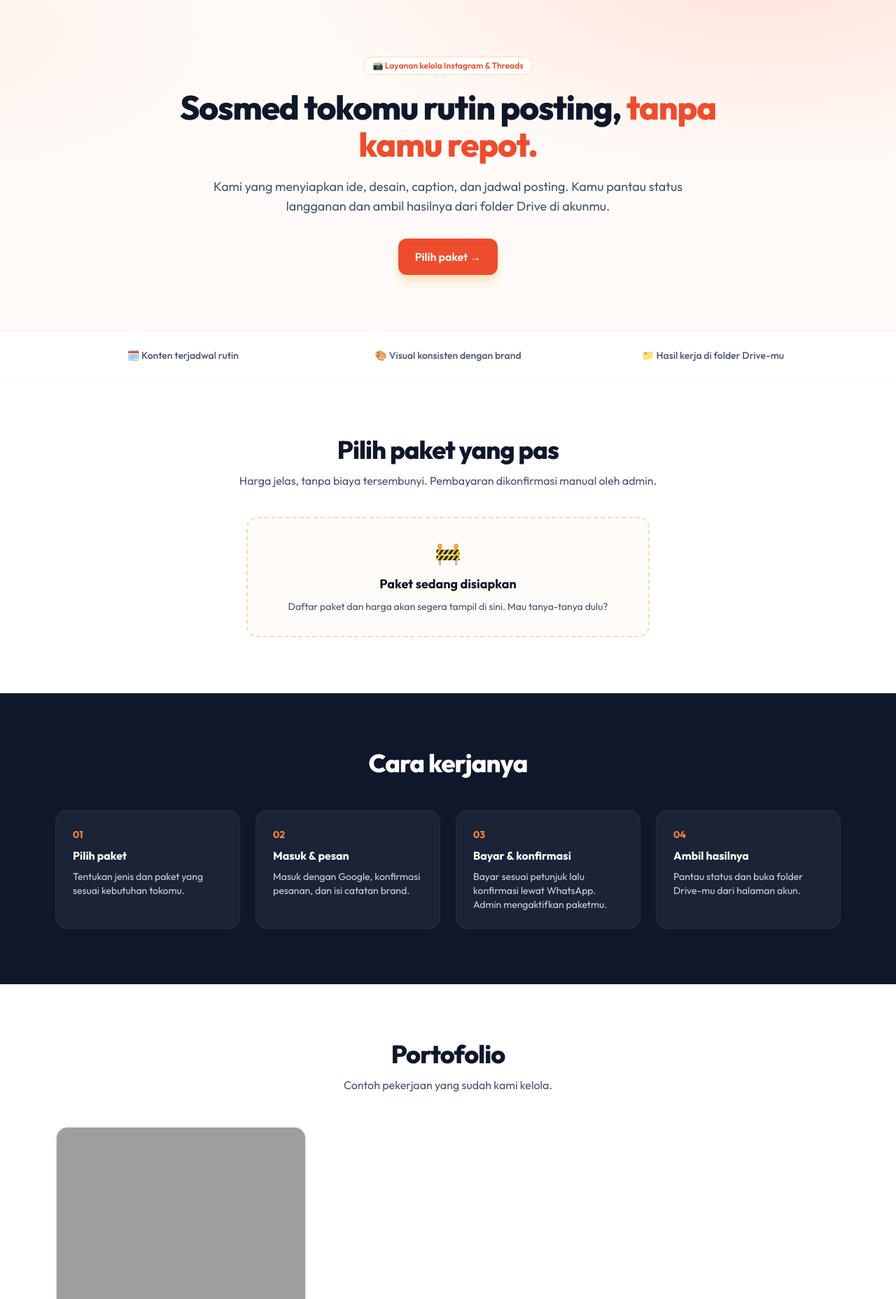
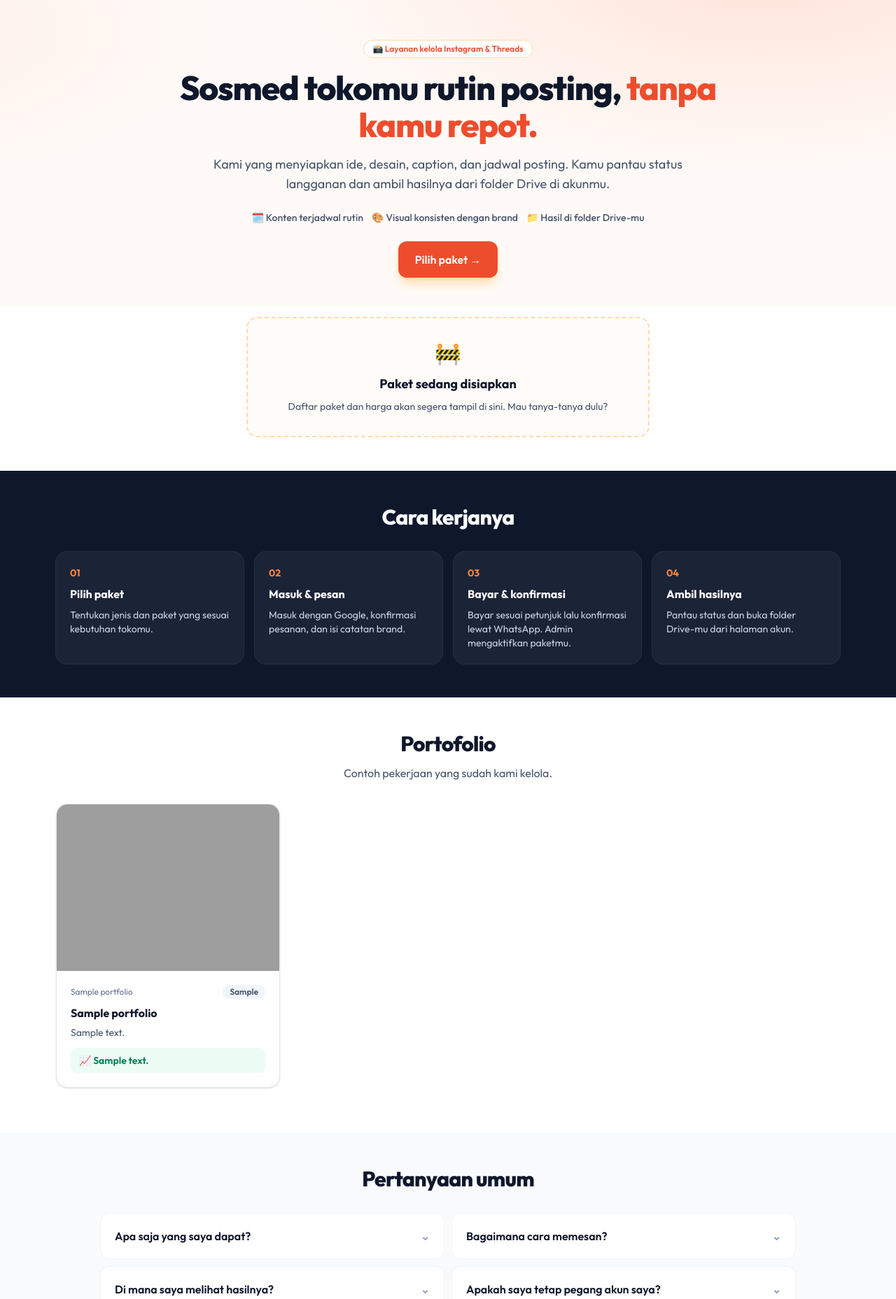
Before and after one commit to Rzzkan/spill-toko-server, a Laravel app: page /layanan in a window 1280 px wide. Shown: the part 77-1934 px from the top of the page at 70% size. Run offline with Laravel 12, Linux system fonts and the light colour scheme; data comes from the database, SQL or seed files in the repository; tables that the repository leaves empty hold one stand-in row (values such as "Sample post"); style sheets or scripts are compiled from the project's sources; grey boxes are pictures that could not be loaded.

Commit message:
Landing Layanan: paket bertab per jenis + kartu unggulan gelap, halaman dipadatkan; admin: petunjuk & tab per jenis
Co-Authored-By: Claude Sonnet 5.5 <noreply@anthropic.com>
Claude-Session: https://claude.ai/code/session_01UFrgoX3v5qNyNE2X11ivUq

```diff
--- a/resources/views/admin/layanan/plan-form.blade.php
+++ b/resources/views/admin/layanan/plan-form.blade.php
@@ -10,17 +10,17 @@
                 @foreach ($types as $t)<option value="{{ $t->id }}" @selected((int) old('service_type_id', $plan->service_type_id) === $t->id)>{{ $t->name }}</option>@endforeach
             </select></div>
         <x-admin.input label="Nama paket" name="name" :value="$plan->name" placeholder="mis. Growth" />
-        <x-admin.input label="Tagline" name="tagline" :value="$plan->tagline" class="sm:col-span-2" />
+        <x-admin.input label="Tagline (teks di bawah harga)" name="tagline" :value="$plan->tagline" class="sm:col-span-2" />
         <x-admin.input label="Harga (Rp)" name="price" type="number" :value="$plan->price" help="0 = belum dijual." />
         <x-admin.input label="Teks periode" name="period" :value="$plan->period" help="Tampil setelah harga, mis. /bulan." />
         <x-admin.input label="Lama langganan (hari)" name="duration_days" type="number" :value="$plan->duration_days" help="Dipakai saat paket diaktifkan tanpa tanggal berakhir." />
-        <x-admin.input label="Label (opsional)" name="badge" :value="$plan->badge" placeholder="mis. Paling laris" />
+        <x-admin.input label="Lencana (kosong = \"Rekomendasi\" untuk paket unggulan)" name="badge" :value="$plan->badge" placeholder="mis. Paling laris" />
         <div class="sm:col-span-2"><label class="mb-1.5 block text-sm font-medium text-gray-700 dark:text-gray-400">Fitur (satu per baris)</label>
             <textarea name="features" rows="6" class="w-full rounded-lg border border-gray-300 bg-transparent p-3 text-sm dark:border-gray-700 dark:text-white/90">{{ old('features', $plan->features) }}</textarea></div>
         <x-admin.input label="Urutan tampil" name="sort" type="number" :value="$plan->sort" />
         <div class="flex flex-col gap-2 pt-1 text-sm text-gray-700 dark:text-gray-300">
             <label class="flex items-center gap-2"><input type="checkbox" name="is_active" value="1" @checked(old('is_active', $plan->is_active))> Aktif (dijual di halaman publik)</label>
-            <label class="flex items-center gap-2"><input type="checkbox" name="is_featured" value="1" @checked(old('is_featured', $plan->is_featured))> Tandai sebagai unggulan</label>
+            <label class="flex items-center gap-2"><input type="checkbox" name="is_featured" value="1" @checked(old('is_featured', $plan->is_featured))> Tandai sebagai unggulan (kartu gelap di tengah, sebaiknya satu per jenis)</label>
         </div>
         <div class="flex gap-3 sm:col-span-2"><x-admin.btn>Simpan</x-admin.btn><x-admin.btn tone="outline" type="button" :href="route('admin.layanan.plans')">Batal</x-admin.btn></div>
     </div>
--- a/resources/views/admin/layanan/type-form.blade.php
+++ b/resources/views/admin/layanan/type-form.blade.php
@@ -7,7 +7,7 @@
     <div class="grid gap-4">
         <x-admin.input label="Nama jenis" name="name" :value="$type->name" placeholder="mis. Instagram + Threads" />
         <x-admin.input label="Deskripsi singkat" name="description" :value="$type->description" />
-        <x-admin.input label="Urutan tampil" name="sort" type="number" :value="$type->sort" />
+        <x-admin.input label="Urutan tab (kecil = paling kiri)" name="sort" type="number" :value="$type->sort" />
         <label class="flex items-center gap-2 text-sm text-gray-700 dark:text-gray-300"><input type="checkbox" name="is_active" value="1" @checked(old('is_active', $type->is_active))> Aktif (tampil di halaman publik)</label>
         <div class="flex gap-3"><x-admin.btn>Simpan</x-admin.btn><x-admin.btn tone="outline" type="button" :href="route('admin.layanan.plans')">Batal</x-admin.btn></div>
     </div>
--- a/resources/views/public/hub.blade.php
+++ b/resources/views/public/hub.blade.php
@@ -55,7 +55,7 @@
                 <div class="invisible absolute left-1/2 top-full z-50 w-72 -translate-x-1/2 pt-3 opacity-0 transition group-hover:visible group-hover:opacity-100 group-focus-within:visible group-focus-within:opacity-100">
                     <div class="rounded-xl border border-slate-200 bg-white p-2 shadow-xl">
                         @foreach ($layananTypes as $t)
-                            <a href="{{ route('layanan') }}#paket" class="block rounded-lg px-3 py-2.5 hover:bg-orange-50"><span class="block truncate font-semibold text-slate-800">{{ $t->name }}</span>@if ($t->description)<span class="block truncate text-xs font-normal text-slate-500">{{ $t->description }}</span>@endif</a>
+                            <a href="{{ route('layanan', ['tab' => $t->slug]) }}#paket" class="block rounded-lg px-3 py-2.5 hover:bg-orange-50"><span class="block truncate font-semibold text-slate-800">{{ $t->name }}</span>@if ($t->description)<span class="block truncate text-xs font-normal text-slate-500">{{ $t->description }}</span>@endif</a>
                         @endforeach
                         <a href="{{ route('layanan') }}" class="mt-1 block rounded-lg border-t border-slate-100 px-3 py-2.5 text-center text-[#ee4d2d] hover:bg-orange-50">Semua layanan &amp; portofolio →</a>
                     </div>
--- a/resources/views/public/layanan.blade.php
+++ b/resources/views/public/layanan.blade.php
@@ -45,83 +45,85 @@
 @if (session('error'))<div class="mx-auto mt-4 max-w-6xl rounded-xl border border-red-300 bg-red-50 p-4 text-sm text-red-700">⚠ {{ session('error') }}</div>@endif
 
 <section class="grad">
-    <div class="mx-auto max-w-4xl px-4 pb-16 pt-14 text-center lg:pb-20 lg:pt-20">
+    <div class="mx-auto max-w-4xl px-4 pb-8 pt-10 text-center lg:pb-10 lg:pt-14">
         <span class="inline-flex items-center gap-2 rounded-full border border-orange-200 bg-white px-3 py-1 text-xs font-semibold text-[#ee4d2d]">📸 Layanan kelola Instagram &amp; Threads</span>
-        <h1 class="mt-5 text-4xl font-extrabold leading-[1.1] tracking-tight text-slate-900 sm:text-5xl">Sosmed tokomu rutin posting, <span class="text-[#ee4d2d]">tanpa kamu repot.</span></h1>
-        <p class="mx-auto mt-5 max-w-2xl text-lg text-slate-600">Kami yang menyiapkan ide, desain, caption, dan jadwal posting. Kamu pantau status langganan dan ambil hasilnya dari folder Drive di akunmu.</p>
-        <div class="mt-8 flex flex-wrap items-center justify-center gap-3">
+        <h1 class="mt-4 text-3xl font-extrabold leading-[1.1] tracking-tight text-slate-900 sm:text-5xl">Sosmed tokomu rutin posting, <span class="text-[#ee4d2d]">tanpa kamu repot.</span></h1>
+        <p class="mx-auto mt-4 max-w-2xl text-base text-slate-600 sm:text-lg">Kami yang menyiapkan ide, desain, caption, dan jadwal posting. Kamu pantau status langganan dan ambil hasilnya dari folder Drive di akunmu.</p>
+        <div class="mt-6 flex flex-wrap items-center justify-center gap-3 text-sm font-medium text-slate-600"><span>🗓️ Konten terjadwal rutin</span><span>🎨 Visual konsisten dengan brand</span><span>📁 Hasil di folder Drive-mu</span></div>
+        <div class="mt-6 flex flex-wrap items-center justify-center gap-3">
             <a href="#paket" class="rounded-xl bg-[#ee4d2d] px-6 py-3.5 text-base font-semibold text-white shadow-lg shadow-orange-200 hover:bg-[#d7401f]">Pilih paket →</a>
             @if ($wa)<a href="{{ $wa }}" target="_blank" rel="noopener" class="rounded-xl border border-slate-200 bg-white px-6 py-3.5 text-base font-semibold text-slate-700 hover:border-[#ee4d2d] hover:text-[#ee4d2d]">Konsultasi via WhatsApp</a>@endif
         </div>
     </div>
 </section>
 
-<section class="border-y border-slate-100 bg-white">
-    <div class="mx-auto grid max-w-6xl gap-4 px-4 py-6 text-center text-sm font-medium text-slate-600 sm:grid-cols-3">
-        <div>🗓️ Konten terjadwal rutin</div><div>🎨 Visual konsisten dengan brand</div><div>📁 Hasil kerja di folder Drive-mu</div>
-    </div>
-</section>
-
-<section id="paket" class="py-20">
+<section id="paket" class="pb-12 pt-4">
     <div class="mx-auto max-w-6xl px-4">
-        <div class="mx-auto max-w-2xl text-center">
-            <h2 class="text-3xl font-extrabold tracking-tight text-slate-900 sm:text-4xl">Pilih paket yang pas</h2>
-            <p class="mt-3 text-slate-600">Harga jelas, tanpa biaya tersembunyi. Pembayaran dikonfirmasi manual oleh admin.</p>
-        </div>
-        @forelse ($types as $t)
-            <div class="mt-12">
-                <h3 class="text-xl font-bold text-slate-900">{{ $t->name }}</h3>
-                @if ($t->description)<p class="mt-1 text-sm text-slate-500">{{ $t->description }}</p>@endif
-                <div class="mt-5 grid gap-6 md:grid-cols-2 lg:grid-cols-3">
-                    @foreach ($t->plans as $p)
-                        <article class="relative flex flex-col rounded-2xl border {{ $p->is_featured ? 'border-[#ee4d2d] shadow-lg shadow-orange-100' : 'border-slate-200 shadow-sm' }} bg-white p-6">
-                            @if ($p->badge || $p->is_featured)<span class="absolute -top-3 left-6 rounded-full bg-[#ee4d2d] px-3 py-1 text-xs font-semibold text-white">{{ $p->badge ?: 'Paling diminati' }}</span>@endif
-                            <h4 class="text-lg font-bold text-slate-900">{{ $p->name }}</h4>
-                            @if ($p->tagline)<p class="mt-1 text-sm text-slate-500">{{ $p->tagline }}</p>@endif
-                            <div class="mt-4"><span class="text-3xl font-extrabold text-slate-900">{{ Fmt::rp($p->price) }}</span><span class="text-sm text-slate-500"> {{ $p->period }}</span></div>
-                            <ul class="mt-5 flex-1 space-y-2 text-sm text-slate-700">
-                                @foreach ($p->featureList() as $f)<li class="flex gap-2"><span class="text-emerald-600">✓</span><span>{{ $f }}</span></li>@endforeach
-                            </ul>
-                            <a href="{{ route('layanan.start', $p->id) }}" class="mt-6 rounded-xl {{ $p->is_featured ? 'bg-[#ee4d2d] text-white hover:bg-[#d7401f]' : 'border border-slate-200 text-slate-800 hover:border-[#ee4d2d] hover:text-[#ee4d2d]' }} px-4 py-3 text-center text-sm font-semibold">Pesan paket ini</a>
-                        </article>
-                    @endforeach
-                </div>
-            </div>
-        @empty
-            <div class="mx-auto mt-10 max-w-xl rounded-2xl border-2 border-dashed border-orange-200 bg-orange-50/40 p-8 text-center">
+        @if ($types->isEmpty())
+            <div class="mx-auto max-w-xl rounded-2xl border-2 border-dashed border-orange-200 bg-orange-50/40 p-8 text-center">
                 <div class="text-3xl">🚧</div>
                 <h3 class="mt-3 text-lg font-bold text-slate-900">Paket sedang disiapkan</h3>
                 <p class="mt-2 text-sm text-slate-600">Daftar paket dan harga akan segera tampil di sini. Mau tanya-tanya dulu?</p>
                 @if ($wa)<a href="{{ $wa }}" target="_blank" rel="noopener" class="mt-5 inline-block rounded-xl bg-[#ee4d2d] px-6 py-3 text-sm font-semibold text-white hover:bg-[#d7401f]">Chat via WhatsApp</a>@endif
             </div>
-        @endforelse
+        @else
+            <div class="-mx-4 overflow-x-auto px-4 pb-2">
+                <div id="tabs" role="tablist" class="mx-auto flex w-max max-w-none gap-1.5 rounded-full border border-slate-200 bg-white p-1.5 shadow-sm">
+                    @foreach ($types as $i => $t)
+                        <button type="button" role="tab" data-tab="{{ $t->slug }}" aria-selected="{{ $i === 0 ? 'true' : 'false' }}" class="tab whitespace-nowrap rounded-full px-5 py-2.5 text-sm font-semibold transition {{ $i === 0 ? 'bg-slate-900 text-white' : 'text-slate-600 hover:bg-slate-100' }}">{{ $t->name }}</button>
+                    @endforeach
+                </div>
+            </div>
+            <p class="mt-3 text-center text-sm text-slate-500">Harga jelas, tanpa biaya tersembunyi. Pembayaran dikonfirmasi manual oleh admin.</p>
+            @foreach ($types as $i => $t)
+                <div data-panel="{{ $t->slug }}" role="tabpanel" class="mt-8 {{ $i === 0 ? '' : 'hidden' }}">
+                    @if ($t->description)<p class="mb-6 text-center text-sm text-slate-500">{{ $t->description }}</p>@endif
+                    <div class="flex flex-wrap items-stretch justify-center gap-6">
+                        @foreach ($t->plans as $p)
+                            @php $f = $p->is_featured; @endphp
+                            <article class="relative flex w-full flex-col rounded-3xl p-7 md:w-[calc(50%-12px)] lg:w-[calc(33.333%-16px)] {{ $f ? 'bg-[#1a1033] text-white shadow-2xl shadow-violet-200 lg:-my-3 lg:py-9' : 'border border-slate-200 bg-white shadow-sm' }}">
+                                @if ($p->badge || $f)<span class="absolute right-6 top-6 rounded-full bg-gradient-to-r from-violet-500 to-orange-400 px-3.5 py-1.5 text-xs font-bold text-white">{{ $p->badge ?: 'Rekomendasi' }}</span>@endif
+                                <h4 class="text-base font-bold {{ $f ? 'text-white' : 'text-violet-900' }}">{{ $p->name }}</h4>
+                                <div class="mt-3 flex items-end gap-2"><span class="text-4xl font-extrabold tracking-tight">{{ Fmt::rpShort($p->price) }}</span><span class="pb-1.5 text-sm font-semibold {{ $f ? 'text-violet-300' : 'text-slate-500' }}">{{ $p->period }}</span></div>
+                                @if ($p->tagline)<p class="mt-1 text-sm {{ $f ? 'text-slate-300' : 'text-slate-500' }}">{{ $p->tagline }}</p>@endif
+                                <div class="my-5 border-t border-dashed {{ $f ? 'border-white/20' : 'border-slate-200' }}"></div>
+                                <ul class="flex-1 space-y-3 text-sm {{ $f ? 'text-slate-100' : 'text-slate-700' }}">
+                                    @foreach ($p->featureList() as $ft)<li class="flex gap-3"><span class="mt-0.5 grid size-5 shrink-0 place-items-center rounded-full text-[11px] font-bold {{ $f ? 'bg-white/15 text-violet-200' : 'bg-violet-100 text-violet-600' }}">✓</span><span>{{ $ft }}</span></li>@endforeach
+                                </ul>
+                                <a href="{{ route('layanan.start', $p->id) }}" class="mt-7 rounded-xl px-4 py-3 text-center text-sm font-semibold {{ $f ? 'bg-white text-[#1a1033] hover:bg-orange-50' : 'bg-[#1a1033] text-white hover:bg-slate-800' }}">Pilih paket ini</a>
+                            </article>
+                        @endforeach
+                    </div>
+                </div>
+            @endforeach
+        @endif
     </div>
 </section>
 
-<section id="cara" class="bg-slate-900 py-20 text-white">
+<section id="cara" class="bg-slate-900 py-12 text-white">
     <div class="mx-auto max-w-6xl px-4">
-        <h2 class="text-center text-3xl font-extrabold tracking-tight sm:text-4xl">Cara kerjanya</h2>
-        <div class="mt-12 grid gap-6 sm:grid-cols-2 lg:grid-cols-4">
+        <h2 class="text-center text-2xl font-extrabold tracking-tight sm:text-3xl">Cara kerjanya</h2>
+        <div class="mt-8 grid gap-4 sm:grid-cols-2 lg:grid-cols-4">
             @foreach ([['01', 'Pilih paket', 'Tentukan jenis dan paket yang sesuai kebutuhan tokomu.'], ['02', 'Masuk &amp; pesan', 'Masuk dengan Google, konfirmasi pesanan, dan isi catatan brand.'], ['03', 'Bayar &amp; konfirmasi', 'Bayar sesuai petunjuk lalu konfirmasi lewat WhatsApp. Admin mengaktifkan paketmu.'], ['04', 'Ambil hasilnya', 'Pantau status dan buka folder Drive-mu dari halaman akun.']] as [$n, $t, $d])
-                <div class="rounded-2xl bg-white/5 p-6 ring-1 ring-white/10"><div class="text-sm font-bold text-orange-400">{{ $n }}</div><h3 class="mt-2 font-bold">{!! $t !!}</h3><p class="mt-2 text-sm text-slate-300">{{ $d }}</p></div>
+                <div class="rounded-2xl bg-white/5 p-5 ring-1 ring-white/10"><div class="text-sm font-bold text-orange-400">{{ $n }}</div><h3 class="mt-2 font-bold">{!! $t !!}</h3><p class="mt-2 text-sm text-slate-300">{{ $d }}</p></div>
             @endforeach
         </div>
     </div>
 </section>
 
-<section id="portofolio" class="py-20">
+<section id="portofolio" class="py-12">
     <div class="mx-auto max-w-6xl px-4">
         <div class="mx-auto max-w-2xl text-center">
-            <h2 class="text-3xl font-extrabold tracking-tight text-slate-900 sm:text-4xl">Portofolio</h2>
+            <h2 class="text-2xl font-extrabold tracking-tight text-slate-900 sm:text-3xl">Portofolio</h2>
             <p class="mt-3 text-slate-600">Contoh pekerjaan yang sudah kami kelola.</p>
         </div>
         @if ($portfolio->isEmpty())
             <div class="mx-auto mt-10 max-w-xl rounded-2xl border-2 border-dashed border-slate-200 bg-slate-50 p-8 text-center text-sm text-slate-600">Portofolio akan segera ditambahkan di sini.</div>
         @else
-            <div class="mt-12 grid gap-6 sm:grid-cols-2 lg:grid-cols-3">
+            <div class="-mx-4 mt-8 flex snap-x gap-5 overflow-x-auto px-4 pb-4">
                 @foreach ($portfolio as $it)
                     @php $link = \App\Services\Layanan::safeUrl($it->link_url); @endphp
-                    <article class="flex flex-col overflow-hidden rounded-2xl border border-slate-200 bg-white shadow-sm">
+                    <article class="flex w-72 shrink-0 snap-start flex-col overflow-hidden rounded-2xl border border-slate-200 bg-white shadow-sm sm:w-80">
                         @if ($it->imageUrl())<img src="{{ $it->imageUrl() }}" alt="{{ $it->title }}" loading="lazy" class="aspect-[4/3] w-full object-cover">@else<div class="grid aspect-[4/3] place-items-center bg-orange-50 text-4xl">📸</div>@endif
                         <div class="flex flex-1 flex-col p-5">
                             <div class="flex items-center justify-between gap-2 text-xs text-slate-500"><span>{{ $it->client_name }}</span>@if ($it->platform)<span class="rounded-full bg-slate-100 px-2.5 py-0.5 font-semibold text-slate-600">{{ $it->platform }}</span>@endif</div>
@@ -137,10 +139,10 @@
     </div>
 </section>
 
-<section id="faq" class="bg-slate-50 py-20">
-    <div class="mx-auto max-w-3xl px-4">
-        <h2 class="text-center text-3xl font-extrabold tracking-tight text-slate-900 sm:text-4xl">Pertanyaan umum</h2>
-        <div class="mt-10 space-y-3">
+<section id="faq" class="bg-slate-50 py-12">
+    <div class="mx-auto max-w-5xl px-4">
+        <h2 class="text-center text-2xl font-extrabold tracking-tight text-slate-900 sm:text-3xl">Pertanyaan umum</h2>
+        <div class="mt-8 grid items-start gap-3 md:grid-cols-2">
             @foreach ($faq as [$q, $a])
                 <details class="group rounded-xl bg-white p-5 ring-1 ring-slate-100"><summary class="flex cursor-pointer items-center justify-between gap-4 font-semibold text-slate-900">{{ $q }}<span class="chev text-slate-400 transition">⌄</span></summary><p class="mt-3 text-sm text-slate-600">{{ $a }}</p></details>
             @endforeach
@@ -148,8 +150,8 @@
     </div>
 </section>
 
-<section class="px-4 py-16">
-    <div class="mx-auto max-w-5xl rounded-3xl bg-gradient-to-br from-[#ee4d2d] to-[#ff7a45] px-6 py-14 text-center text-white">
+<section class="px-4 py-10">
+    <div class="mx-auto max-w-5xl rounded-3xl bg-gradient-to-br from-[#ee4d2d] to-[#ff7a45] px-6 py-10 text-center text-white">
         <h2 class="text-3xl font-extrabold sm:text-4xl">Siap bikin sosmed tokomu hidup?</h2>
         <p class="mx-auto mt-3 max-w-xl text-white/90">Pilih paket atau tanya dulu lewat WhatsApp.</p>
         <div class="mt-8 flex flex-wrap justify-center gap-3">
@@ -166,5 +168,20 @@
         <div>© {{ date('Y') }} TemanSeller. <span class="text-xs text-slate-400">v{{ config('temanseller.version') }}</span></div>
     </div>
 </footer>
+<script>
+(() => {
+    const tabs = [...document.querySelectorAll('.tab')], panels = [...document.querySelectorAll('[data-panel]')];
+    if (!tabs.length) return;
+    const on = ['bg-slate-900', 'text-white'], off = ['text-slate-600', 'hover:bg-slate-100'];
+    function pick(slug, push) {
+        if (!tabs.some((t) => t.dataset.tab === slug)) slug = tabs[0].dataset.tab;
+        tabs.forEach((t) => { const a = t.dataset.tab === slug; t.setAttribute('aria-selected', a); on.forEach((c) => t.classList.toggle(c, a)); off.forEach((c) => t.classList.toggle(c, !a)); });
+        panels.forEach((p) => p.classList.toggle('hidden', p.dataset.panel !== slug));
+        if (push) { try { history.replaceState(null, '', '?tab=' + encodeURIComponent(slug) + '#paket'); } catch (_) {} }
+    }
+    tabs.forEach((t) => t.addEventListener('click', () => pick(t.dataset.tab, true)));
+    pick(new URLSearchParams(location.search).get('tab') || tabs[0].dataset.tab, false);
+})();
+</script>
 </body>
 </html>
```
Also changed, not shown: app/Support/Fmt.php (+8 -0 lines), resources/views/admin/layanan/plans.blade.php (+12 -0 lines), tests/Feature/LayananTest.php (+9 -0 lines), 3 other files.
